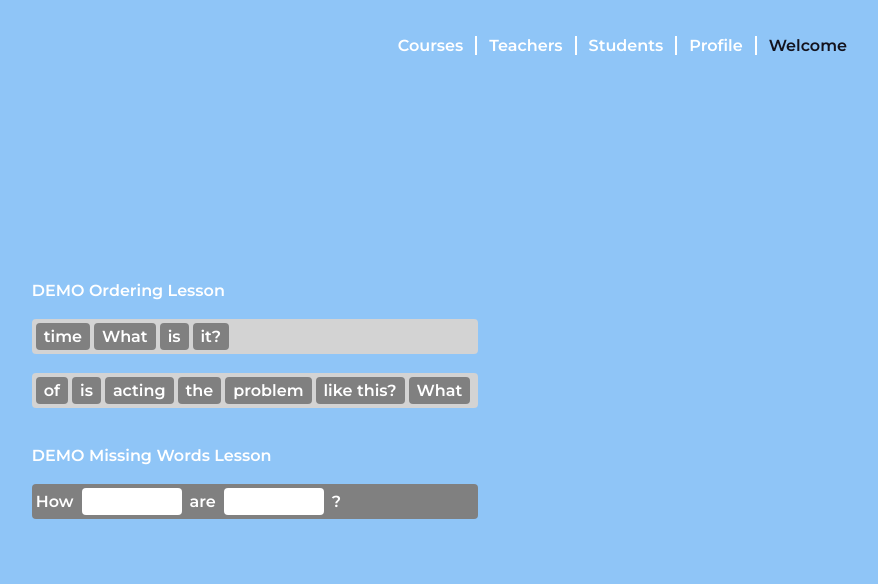
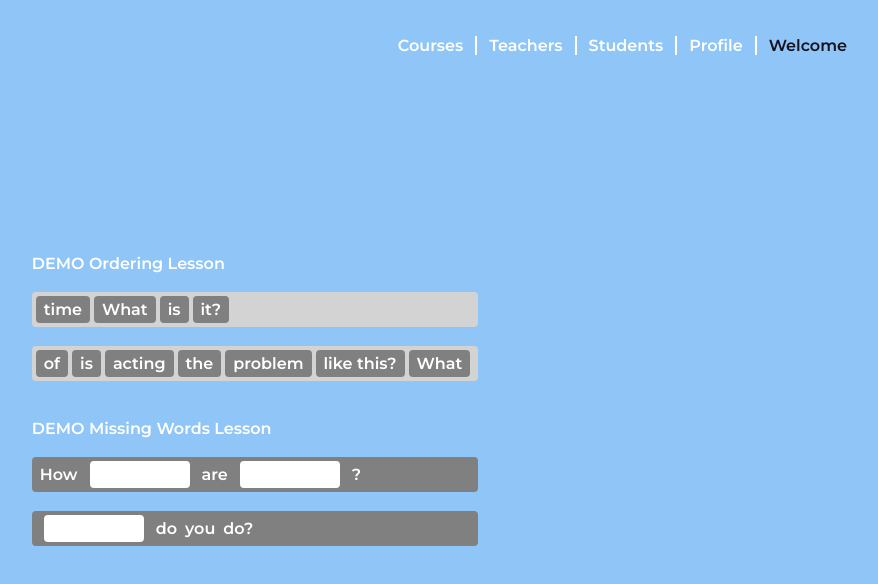
Before and after one commit to kosbay/homie, a React app: page /index in a window 1280 px wide. Shown: the top 584 px of the page, without its empty margins (385-1263 px from the left). Built offline with nearby package versions, Linux system fonts and the light colour scheme.

Commit message:
fix: margin between words

```diff
--- a/src/components/lessons/MissingWords.scss
+++ b/src/components/lessons/MissingWords.scss
@@ -25,4 +25,8 @@
       color: $white;
     }
   }
+
+  .sentence-word {
+    margin: 0 4px;
+  }
 }
--- a/src/components/lessons/MissingWords.tsx
+++ b/src/components/lessons/MissingWords.tsx
@@ -76,7 +76,11 @@ class MissingWords extends React.Component<any, any> {
           />
         );
       } else {
-        result = <span key={word}>{word}</span>;
+        result = (
+          <span className="sentence-word" key={word}>
+            {word}
+          </span>
+        );
       }
       return result;
     });
--- a/src/pages/welcome/Welcome.tsx
+++ b/src/pages/welcome/Welcome.tsx
@@ -27,6 +27,11 @@ const sentence = {
   "#": "you"
 };
 
+const sentence2 = {
+  content: "* do you do?",
+  "*": "How"
+};
+
 const getItems = count =>
   Array.from({ length: count }, (v, k) => k).map(k => ({
     id: `item-${k}`,
@@ -53,6 +58,8 @@ class Welcome extends React.Component<any, any> {
         <br />
         <br />
         <MissingWordsLesson sentence={sentence} />
+        <br />
+        <MissingWordsLesson sentence={sentence2} />
       </div>
     );
   }
```
